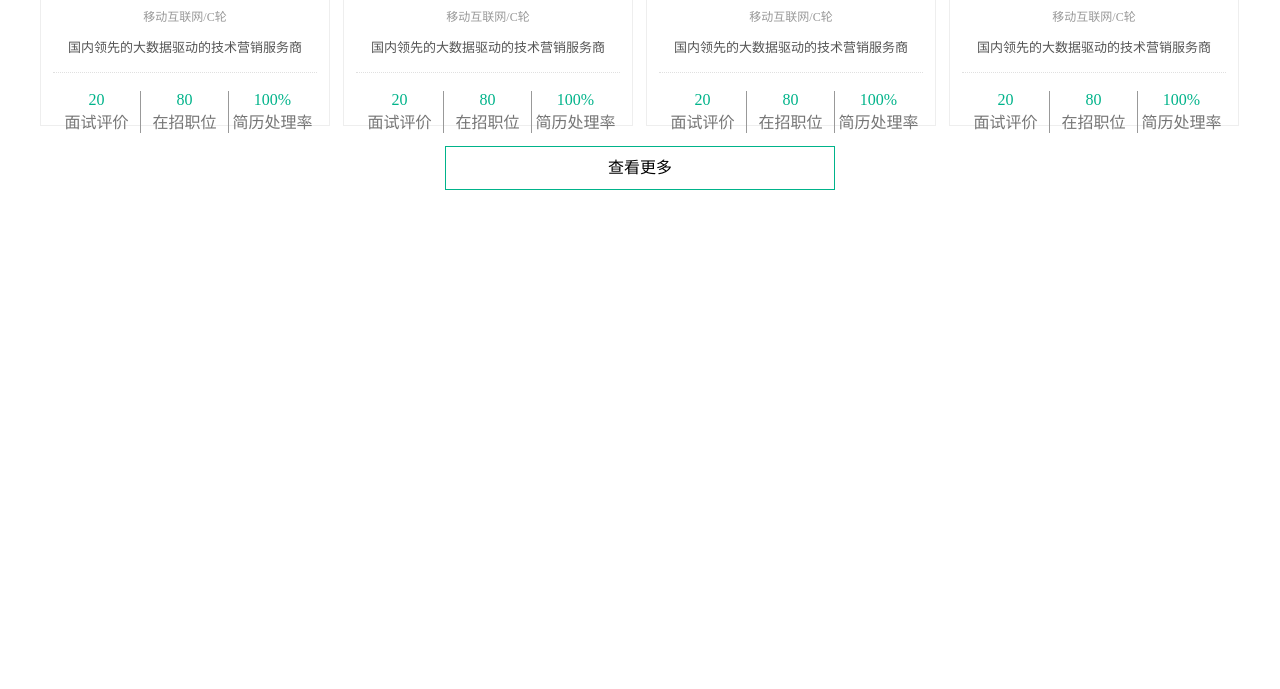
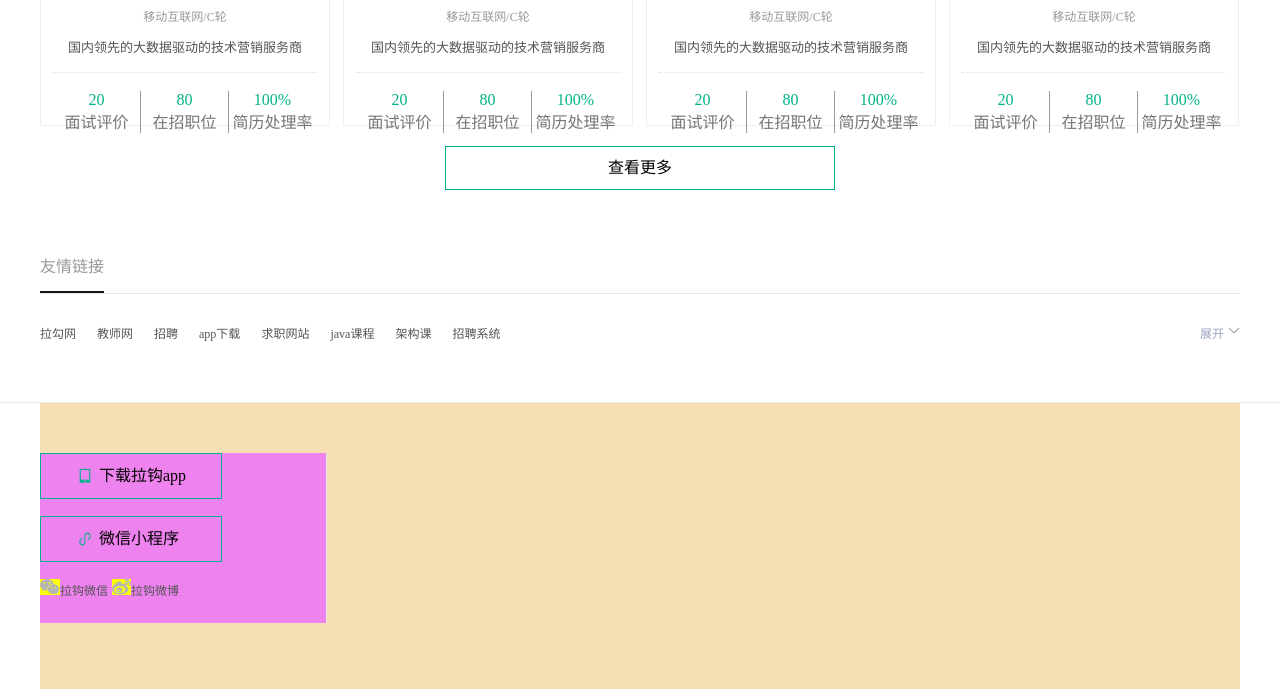
Before and after one commit to jjamous/LaGouWang, a plain HTML site: page index.html in a window 1280 px wide. Shown: the part 2449-3138 px from the top of the page. Before the commit the page ends 2689 px from the top, so only its background shows below. Drawn offline with Linux system fonts and the light colour scheme.

Commit message:
版本更新

```diff
--- a/index.html
+++ b/index.html
@@ -377,7 +377,76 @@
         .content .line2Down .conUL li .conBox .information .box .item{
             color: #757575;
         }
+        .content .line3{
+            margin-top: 40px;
+        }
+        .content .line3 .linkContent{
+            font-size: 12px;
+            margin-top: 30px;
+
+        }
+        .content .line3 .linkContent a{
+            color: #555555;
+            margin-right: 18px;
+        }
+        .content .line3 .linkContent .opentxt{
+            color: #99a5c2;
+        }
+        .content .line3 .linkContent .opentxt img{
+            margin-top: 4px;
+            margin-left: 4px;
+        }
         /*content end*/
+        /*footer starte*/
+        .footer{
+            border-top: 1px solid #ebebeb;
+            margin-top: 60px;
+        }
+        .footer .footerTop{
+            height: 236px;
+            background-color: wheat;
+            padding-top: 50px;
+        }
+        .footer .footerTop .appBox{
+            width: 286px;
+            height: 170px;
+            background-color: violet;
+            border-right: 1px solid #e8e8e8;
+        }
+        .footer .footerTop .appBox .btnApp{
+            width: 180px;
+            height: 44px;
+            border: 1px solid #00b38e;
+            line-height: 44px;
+            margin-bottom: 17px;
+        }
+        .footer .footerTop .appBox .btnApp span{
+            width: 12px;
+            height: 15px;
+            float: left;
+            margin-left: 38px;
+            margin-right: 8px;
+            margin-top: 14px;
+            background-size: 12px 15px;
+        }
+        .footer .footerTop .appBox .btnApp .lagouApp{
+            background-image: url(img/sprite4.png);
+        }
+        .footer .footerTop .appBox .btnApp .weixinApp{
+            background-image: url(img/sprite3.png)
+        }
+        .footer .footerTop .appBox .btnTxt img{
+            display: inline-block;
+            background-color: yellow;
+        }
+        .footer .footerTop .appBox .btnTxt img:nth-child(2){
+            margin-left: 28px;
+        }
+        .footer .footerTop .appBox .btnTxt span{
+            font-size: 12px;
+            color: #555555;
+        }
+        /*footer end*/
     </style>
 </head>
 <body>
@@ -780,7 +849,7 @@
                 </div>
                 <div class="lineMid  clearFixed">
                     <span class="fl">?</span>
-                    <p class="fl" style="margin-top: 22px;font-size: 12px;color: #e6e6e6;margin-right: 55px;">互联网行业实力热门企业</p>
+                    <p class="fl" style="margin-top: 22px;font-size: 12px;color: #b8b5b5;margin-right: 55px;">互联网行业实力热门企业</p>
                     <a href="" class="fl" style="margin-top: 22px;font-size: 12px;color: #00b38e;">我知道了</a>
                 </div>
                 <div class="line2Down">
@@ -1059,8 +1128,36 @@
                     </p>
                 </div>
             </div>
+            <div class="line3">
+                <div class="lineTop">
+                    <a href="">友情链接</a>
+                </div>
+                <div class="linkContent">
+                    <a href="">拉勾网</a>
+                    <a href="">教师网</a>
+                    <a href="">招聘</a>
+                    <a href="">app下载</a>
+                    <a href="">求职网站</a>
+                    <a href="">java课程</a>
+                    <a href="">架构课</a>
+                    <a href="">招聘系统</a>
+                    <p class="fr opentxt">展开<img class="fr" src="img/open.jpg" alt=""></p>
+                </div>
+            </div>
         </div>
-        <div class="footer"></div>
+        <div class="footer">
+            <div class="footerTop mian">
+                <div class="appBox">
+                    <p class="btnApp clearFixed"><span class="lagouApp"></span>下载拉钩app</p>
+                    <p class="btnApp clearFixed"><span class="weixinApp"></span>微信小程序</p>
+                    <p class="btnTxt">
+                        <img src="img/icon-wechat.png" alt=""><span>拉钩微信</span>
+                        <img src="img/icon-sina1.png" alt=""><span>拉钩微博</span>
+                    </p>
+                </div>
+            </div>
+            <div class="footerDown"></div>
+        </div>
     </div>
 </body>
 </html>
```
Also changed, not shown: img/icon-sina1.png (added), img/icon-wechat.png (added), img/open.jpg (added), img/sprite3.png (added), img/sprite4.png (added).
